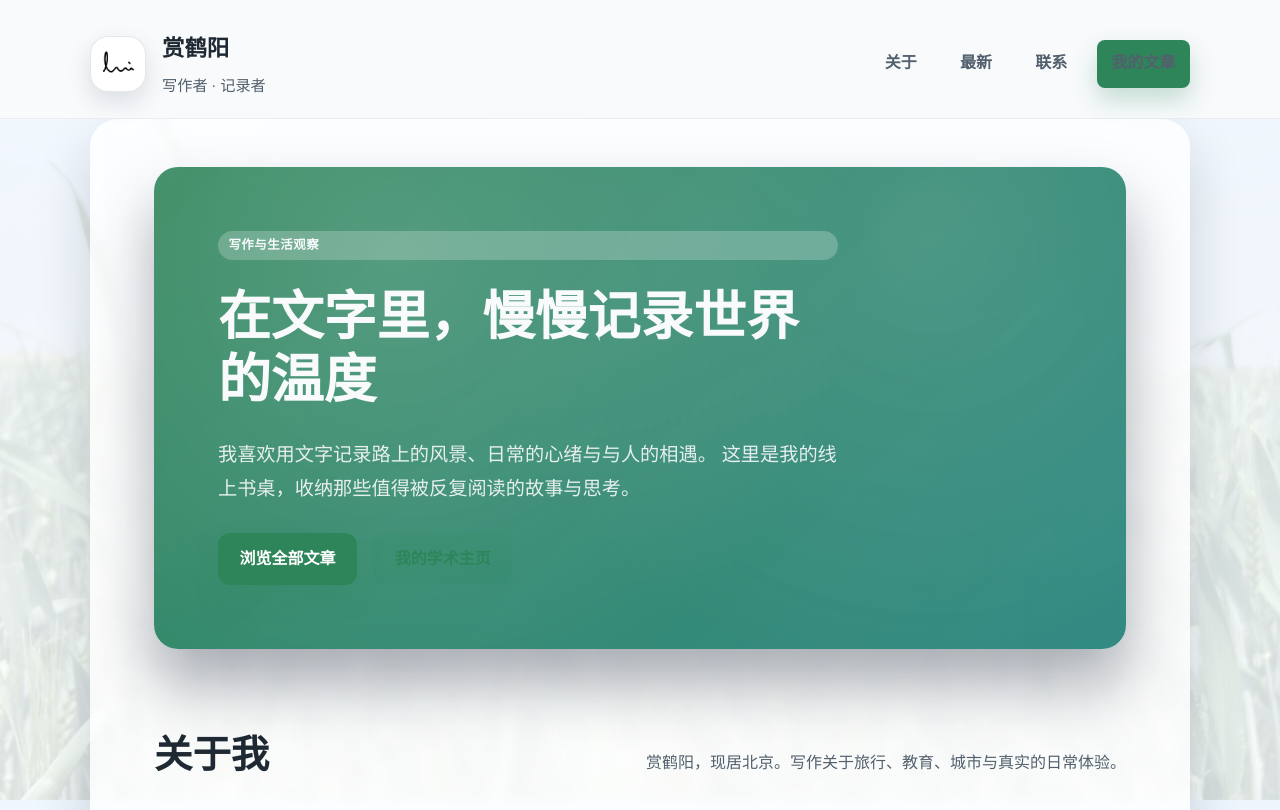
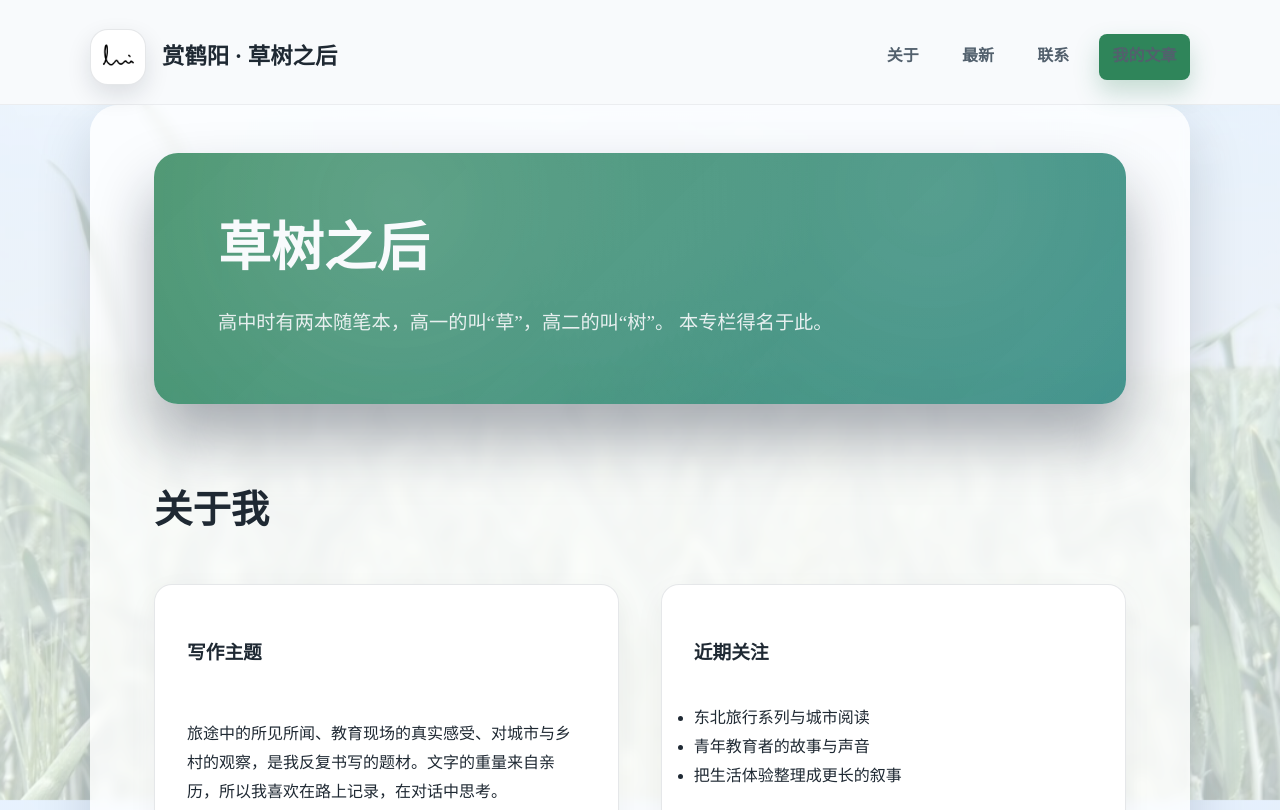
Before and after one commit to Clifeast/clifeast.github.io, a plain HTML site: page index.html in a window 1280 px wide. Shown: the top 810 px of the page. Drawn offline with Linux system fonts and the light colour scheme.

Commit message:
小改格式

```diff
--- a/index.html
+++ b/index.html
@@ -1,39 +1,32 @@
 <!DOCTYPE html>
 <html lang="zh-CN">
+
 <head>
   <meta charset="UTF-8" />
   <meta name="viewport" content="width=device-width, initial-scale=1" />
-    <title>赏鹤阳 · 写作与生活记录</title>
-    <meta
-      name="description"
-      content="赏鹤阳的个人博客，在这里记录文字、旅行与生活思考。"
-    />
+  <title>赏鹤阳 · 草树之后</title>
+  <meta name="description" content="赏鹤阳的个人博客，在这里记录文字、旅行与生活思考。" />
   <link rel="icon" type="image/png" href="image/profileblack.png" />
   <link rel="stylesheet" href="styles/general.css" />
   <link rel="stylesheet" href="styles/index.css" />
 </head>
+
 <body>
   <div class="page">
     <header class="site-header">
       <div class="site-header__inner">
         <a class="brand" href="/">
-            <img
-              src="image/profileblack.png"
-              alt="赏鹤阳头像"
-              class="brand-logo"
-            />
+          <img src="image/profileblack.png" alt="赏鹤阳头像" class="brand-logo" />
           <div class="brand-meta">
-              <span class="brand-name">赏鹤阳</span>
-              <span class="brand-tagline">写作者 · 记录者</span>
+            <span class="brand-name">赏鹤阳 · 草树之后</span>
+            <!-- <span class="brand-tagline">写作者</span> -->
           </div>
         </a>
         <nav class="site-nav">
           <a href="#about">关于</a>
           <a href="#latest">最新</a>
           <a href="#contact">联系</a>
-            <a class="btn btn-primary nav-cta" href="subpages/articlelist.html"
-              >我的文章</a
-            >
+          <a class="btn btn-primary" href="subpages/articlelist.html">我的文章</a>
         </nav>
       </div>
     </header>
@@ -41,33 +34,25 @@
     <main class="content">
       <section class="hero">
         <div class="hero__inner">
-            <span class="tag">写作与生活观察</span>
-            <h1 class="hero-title">在文字里，慢慢记录世界的温度</h1>
+          <!-- <span class="tag">写作与生活观察</span> -->
+          <h1 class="hero-title">草树之后</h1>
           <p class="hero-description">
-              我喜欢用文字记录路上的风景、日常的心绪与与人的相遇。
-              这里是我的线上书桌，收纳那些值得被反复阅读的故事与思考。
+            高中时有两本随笔本，高一的叫“草”，高二的叫“树”。
+            本专栏得名于此。
           </p>
-            <div class="hero-actions">
-              <a class="btn btn-primary" href="subpages/articlelist.html"
-                >浏览全部文章</a
-              >
-              <a
-                class="btn btn-ghost"
-                href="https://heyangshang.github.io/"
-                target="_blank"
-                rel="noreferrer"
-                >我的学术主页</a
-              >
-            </div>
+          <!-- <div class="hero-actions">
+            <a class="btn btn-primary" href="subpages/articlelist.html">浏览全部文章</a>
+            <a class="btn btn-primary" href="https://heyangshang.github.io/" target="_blank" rel="noreferrer">我的学术主页</a>
+          </div> -->
         </div>
       </section>
 
       <section id="about" class="section">
         <div class="section-header">
           <h2 class="section-title">关于我</h2>
-            <p class="section-subtitle">
+          <!-- <p class="section-subtitle">
             赏鹤阳，现居北京。写作关于旅行、教育、城市与真实的日常体验。
-            </p>
+          </p> -->
         </div>
         <div class="split-section">
           <article class="card about-card">
@@ -93,9 +78,7 @@
       <section id="latest" class="section">
         <div class="section-header">
           <h2 class="section-title">最新文章</h2>
-            <a class="post-card__link" href="subpages/articlelist.html"
-              >查看全部文章 →</a
-            >
+          <a class="post-card__link" href="subpages/articlelist.html">查看全部文章 →</a>
         </div>
         <div class="latest-posts" id="latest-posts">
           <article class="card post-card">
@@ -134,12 +117,7 @@
               </div>
               <div class="contact-item">
                 <span>社交</span>
-                  <a
-                    href="https://heyangshang.github.io/"
-                    target="_blank"
-                    rel="noreferrer"
-                    >学术主页</a
-                  >
+                <a href="https://heyangshang.github.io/" target="_blank" rel="noreferrer">学术主页</a>
               </div>
             </div>
           </div>
@@ -148,7 +126,7 @@
     </main>
 
     <footer class="site-footer">
-        <p>© <span id="current-year"></span> 赏鹤阳. 感谢阅读与陪伴。</p>
+      <p>© <span id="current-year"></span> 赏鹤阳 · 草树之后</p>
     </footer>
   </div>
 
@@ -194,4 +172,5 @@
       });
   </script>
 </body>
+
 </html>
--- a/styles/general.css
+++ b/styles/general.css
@@ -23,7 +23,7 @@
 body {
   margin: 0;
   font-family: "Source Han Serif SC", "Noto Serif SC", "Songti SC", "STSong", "Songti", serif;
-  background: linear-gradient(rgba(250, 252, 255, 0.86), rgba(250, 252, 255, 0.86)),
+  background: linear-gradient(rgba(250, 252, 255, 0.75), rgba(250, 252, 255, 0.75)),
     url('../image/bg.jpg') center/cover fixed;
   color: var(--text-primary);
   line-height: 1.8;
@@ -80,7 +80,7 @@ button.btn-primary {
 .btn-primary:focus-visible,
 button.btn-primary:hover,
 button.btn-primary:focus-visible {
-  background: var(--accent-dark);
+  background: var(--background);
   transform: translateY(-1px);
   box-shadow: 0 16px 30px rgba(39, 103, 73, 0.3);
 }
--- a/styles/index.css
+++ b/styles/index.css
@@ -99,10 +99,11 @@
     overflow: hidden;
     border-radius: calc(var(--radius-lg) + 6px);
     padding: clamp(2.5rem, 5vw, 4.5rem);
-  background: linear-gradient(135deg, rgba(47, 133, 90, 0.96), rgba(15, 118, 110, 0.85));
+    background: linear-gradient(135deg, rgba(47, 133, 90, 0.89), rgba(15, 118, 110, 0.8));
     color: #f8fafc;
     box-shadow: 0 35px 60px rgba(15, 23, 42, 0.35);
     margin-bottom: clamp(3.2rem, 7vw, 4.5rem);
+    transition: filter 0.3s ease;
 }
 
 .hero::after {
@@ -113,6 +114,10 @@
         radial-gradient(circle at 80% 15%, rgba(255, 255, 255, 0.16), transparent 52%);
     opacity: 0.7;
     pointer-events: none;
+}
+
+.hero:hover {
+    filter: brightness(0.9);
 }
 
 .hero__inner {
```
Also changed, not shown: subpages/articlelist.html (+6 -7 lines). Lines whose indentation alone changed are shown as unchanged.
